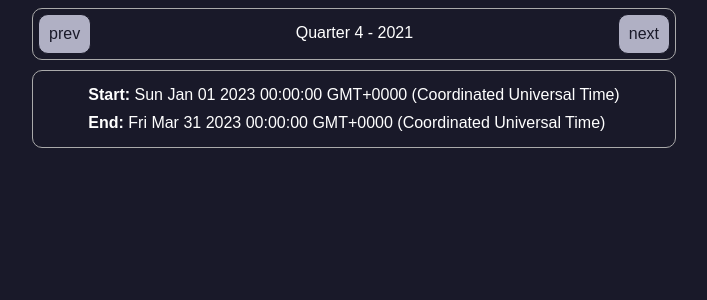
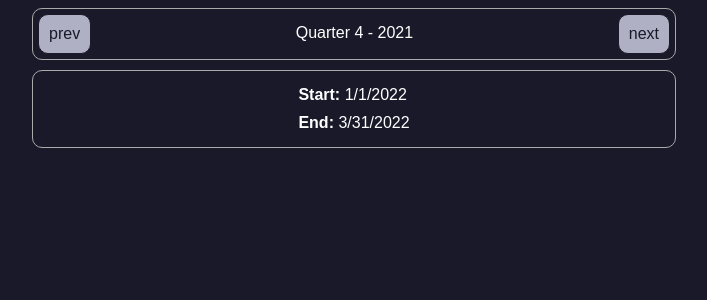
Before and after one commit to xniffing/bottom-bar, a Vue app: page / in a window 1280 px wide. Shown: the top 300 px of the page, without its empty margins (286-993 px from the left). Built offline with nearby package versions, Linux system fonts and the light colour scheme.

Commit message:
date bug fixed

```diff
--- a/src/components/QuarterSelection.vue
+++ b/src/components/QuarterSelection.vue
@@ -8,11 +8,11 @@
         <div class="inline">
             <div>
                 <b>Start:</b>
-                {{ quarter.range.start }}
+                {{ quarter.range.start.toLocaleDateString() }}
             </div>
             <div>
                 <b>End:</b>
-                {{ quarter.range.end }}
+                {{ quarter.range.end.toLocaleDateString() }}
             </div>
         </div>
     </div>
@@ -22,7 +22,6 @@
 
 import { computed, ref } from 'vue'
 
-let today = ref(new Date())
 let cursor = ref(new Date())
 
 const q = [4, 1, 2, 3]
@@ -30,7 +29,7 @@ const q = [4, 1, 2, 3]
 let qCalc = q[Math.floor((cursor.value.getMonth() / 3))];
 
 let actualQuarter = () => {
-    const startFullQuarterActual = new Date(cursor.value.getFullYear(), qCalc * 3, 1);
+    const startFullQuarterActual = new Date(cursor.value.getFullYear(), Math.floor((cursor.value.getMonth() / 3)) * 3, 1);
     const endFullQuarterActual = new Date(startFullQuarterActual.getFullYear(), startFullQuarterActual.getMonth() + 3, 0);
     return { "start": startFullQuarterActual, "end": endFullQuarterActual }
 }
```
